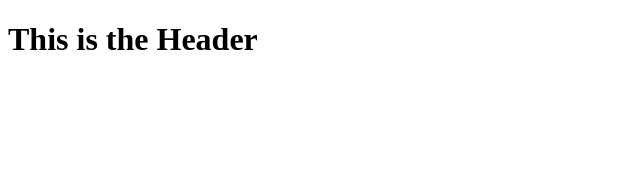
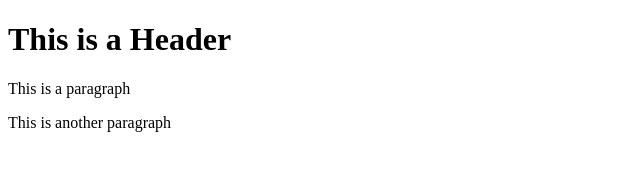
Before and after one commit to tlhspin/git-test, a website: page index.html in a window 1280 px wide. Shown: the whole page, without its empty margins (0-640 px from the left). Drawn offline with Linux system fonts and the light colour scheme.

Commit message:
commit's four

```diff
--- a/index.html
+++ b/index.html
@@ -1,7 +1,8 @@
 <!DOCTYPE html>
-
 <html>
-    <body>
-        <h1> This is the Header</h1>
-    </body>
+<body>
+    <h1>This is a Header</h1>
+    <p>This is a paragraph</p>
+    <p>This is another paragraph</p>
+</body>
 </html>
```
Also changed, not shown: index1.html (deleted, +0 -8 lines), package.json (added, +20 -0 lines), 2 other files.
